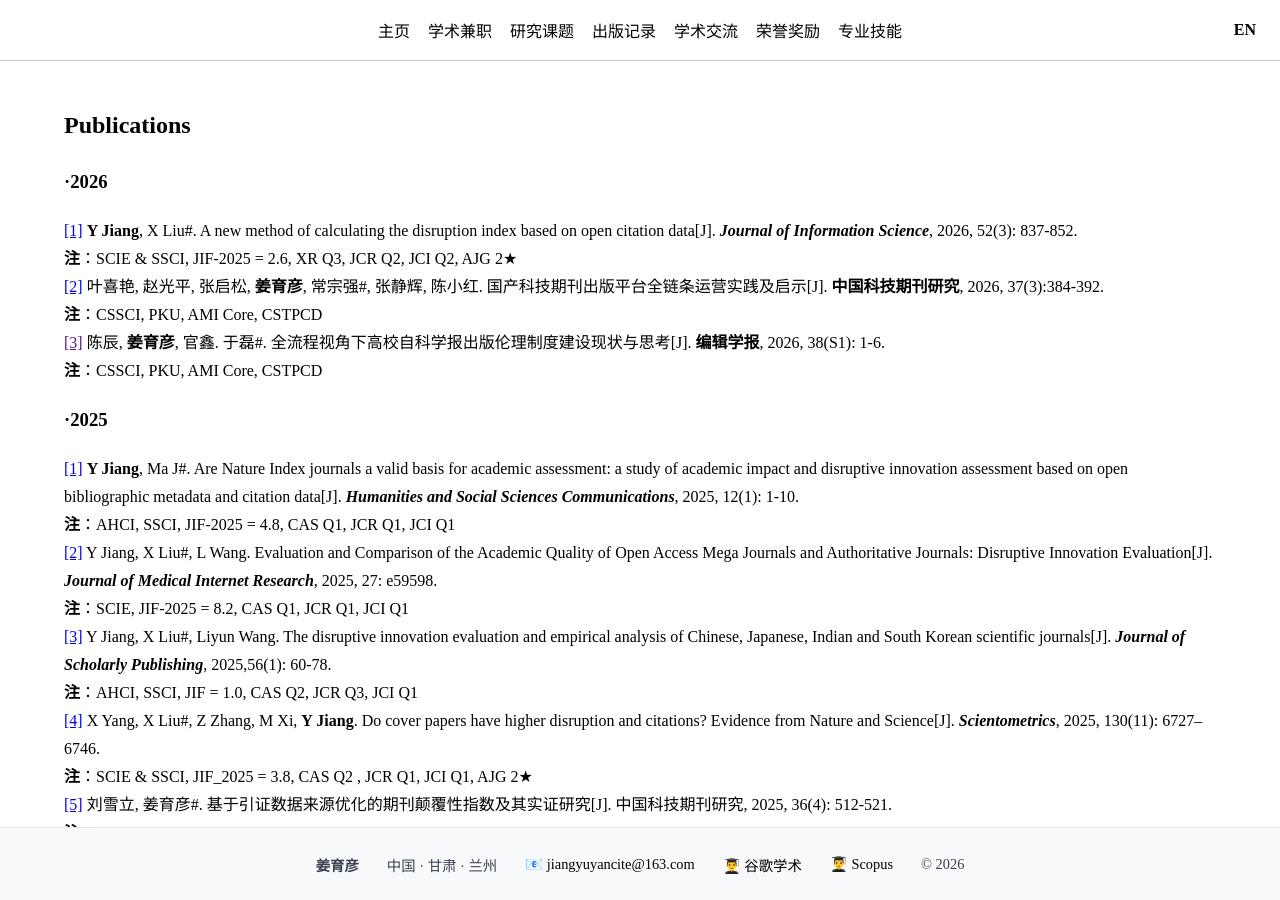
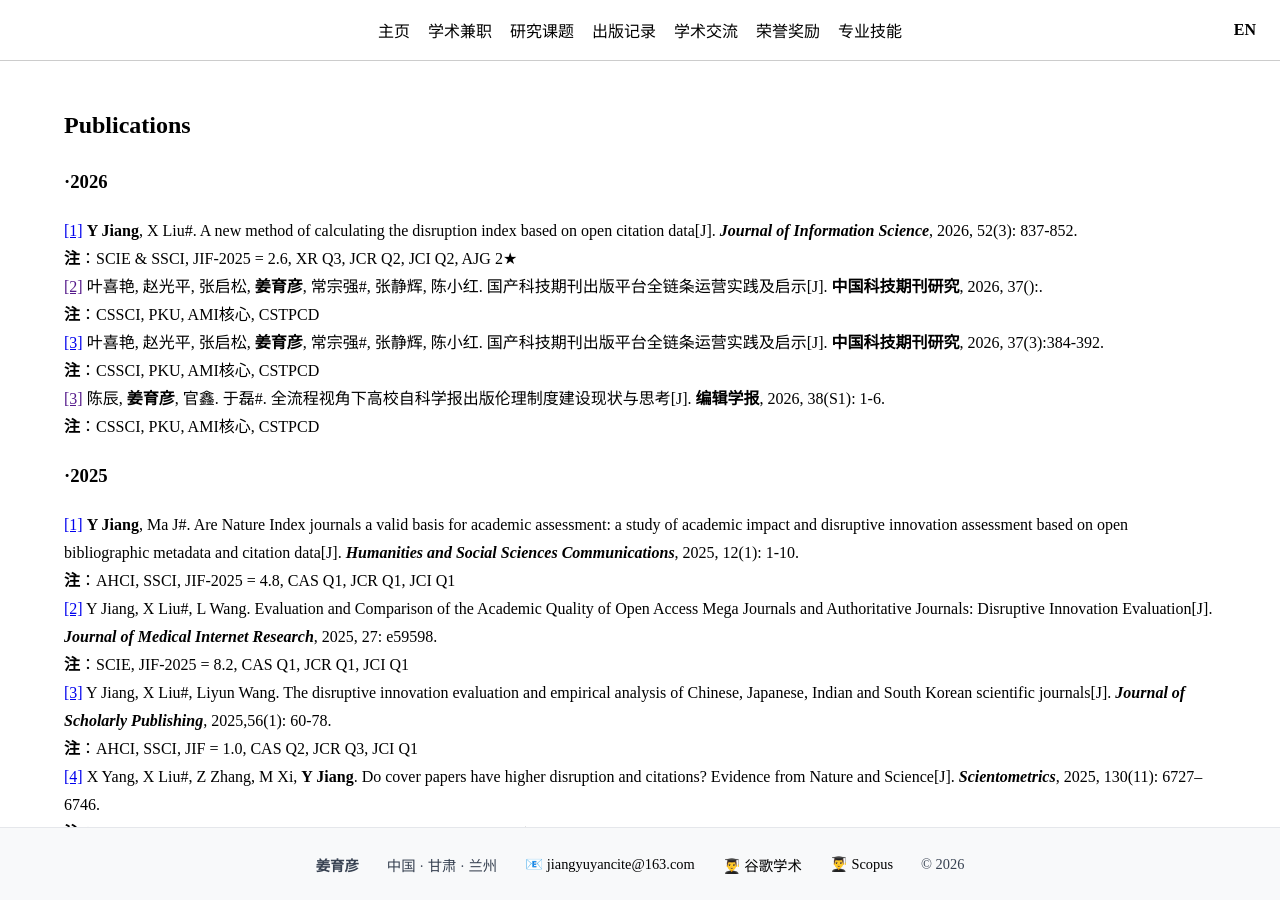
Before and after one commit to jiang-yuyan/Yuyan-Jiang-CV, a Jekyll site: the page built from publication/publications-zh.md, in a window 1280 px wide and 900 px high. Built offline with Jekyll 4.4.1, drawn with Linux system fonts in a browser that asks for light colours.

Commit message:
Daily Update

```diff
--- a/publication/publications-zh.md
+++ b/publication/publications-zh.md
@@ -10,10 +10,12 @@ title: publications-zh
 
 [[1]](https://journals.sagepub.com/doi/abs/10.1177/01655515241263545) **Y Jiang**, X Liu#. A new method of calculating the disruption index based on open citation data[J]. ***Journal of Information Science***, 2026, 52(3): 837-852.
 **注**：SCIE & SSCI, JIF-2025 = 2.6, XR Q3, JCR Q2, JCI Q2, AJG 2★
-[[2]](https://www.cjstp.cn/CN/Y2026/V37/I3/384) 叶喜艳, 赵光平, 张启松, **姜育彦**, 常宗强#, 张静辉, 陈小红. 国产科技期刊出版平台全链条运营实践及启示[J]. **中国科技期刊研究**, 2026, 37(3):384-392.
-**注**：CSSCI, PKU, AMI Core, CSTPCD
+[[2]]() 叶喜艳, 赵光平, 张启松, **姜育彦**, 常宗强#, 张静辉, 陈小红. 国产科技期刊出版平台全链条运营实践及启示[J]. **中国科技期刊研究**, 2026, 37():.
+**注**：CSSCI, PKU, AMI核心, CSTPCD
+[[3]](https://www.cjstp.cn/CN/Y2026/V37/I3/384) 叶喜艳, 赵光平, 张启松, **姜育彦**, 常宗强#, 张静辉, 陈小红. 国产科技期刊出版平台全链条运营实践及启示[J]. **中国科技期刊研究**, 2026, 37(3):384-392.
+**注**：CSSCI, PKU, AMI核心, CSTPCD
 [[3]]() 陈辰, **姜育彦**, 官鑫. 于磊#. 全流程视角下高校自科学报出版伦理制度建设现状与思考[J]. **编辑学报**, 2026, 38(S1): 1-6.
-**注**：CSSCI, PKU, AMI Core, CSTPCD
+**注**：CSSCI, PKU, AMI核心, CSTPCD
 
 <h3 id="publications-2025">·2025</h3>
 
@@ -76,5 +78,6 @@ title: publications-zh
 
 <h3 id="publications-2020">·2020</h3>
 
+**注**：-
 
 _注：分区结果参考大类/小类中较高分区。_
```
Also changed, not shown: index-zh.md (+1 -1 lines), index.md (+1 -1 lines), publication/publications.md (+9 -2 lines), file/cat.jpeg (renamed from cat.jpeg).
